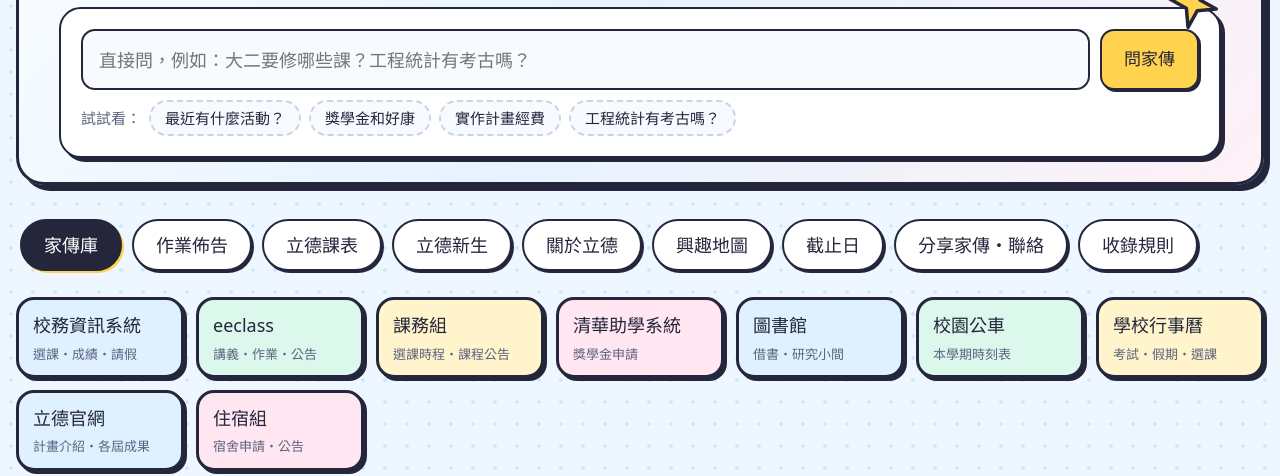
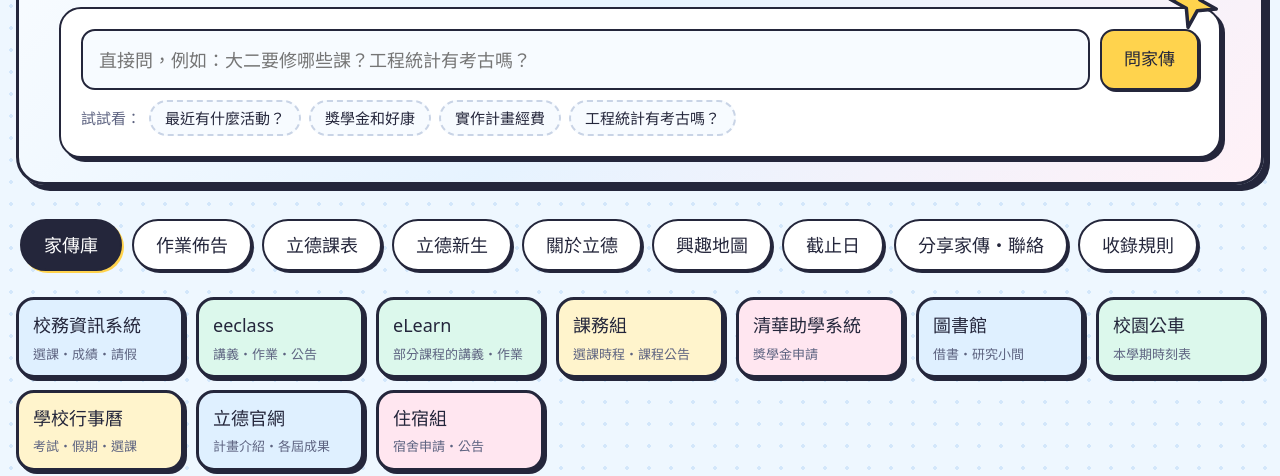
Before and after one commit to billyeh33/lide-heritage, a plain HTML site: page index.html in a window 1280 px wide. Shown: the part 335-811 px from the top of the page. Drawn offline with Linux system fonts and the light colour scheme; a web font is replaced by a local one.

Commit message:
常用連結加上 eLearn

```diff
--- a/index.html
+++ b/index.html
@@ -498,6 +498,7 @@ nav.tabs a{font-size:18px;padding:9px 22px}
   <nav class="quick" aria-label="校園常用連結">
     <a class="qk q1" href="https://www.ccxp.nthu.edu.tw/ccxp/INQUIRE/" target="_blank" rel="noopener"><b>校務資訊系統</b><span>選課・成績・請假</span></a>
     <a class="qk q2" href="https://eeclass.nthu.edu.tw/" target="_blank" rel="noopener"><b>eeclass</b><span>講義・作業・公告</span></a>
+    <a class="qk q6" href="https://elearn.nthu.edu.tw/" target="_blank" rel="noopener"><b>eLearn</b><span>部分課程的講義・作業</span></a>
     <a class="qk q3" href="https://curricul.site.nthu.edu.tw/" target="_blank" rel="noopener"><b>課務組</b><span>選課時程・課程公告</span></a>
     <a class="qk q4" href="https://meo110.wwlc.nthu.edu.tw/" target="_blank" rel="noopener"><b>清華助學系統</b><span>獎學金申請</span></a>
     <a class="qk q5" href="https://www.lib.nthu.edu.tw/" target="_blank" rel="noopener"><b>圖書館</b><span>借書・研究小間</span></a>
```
